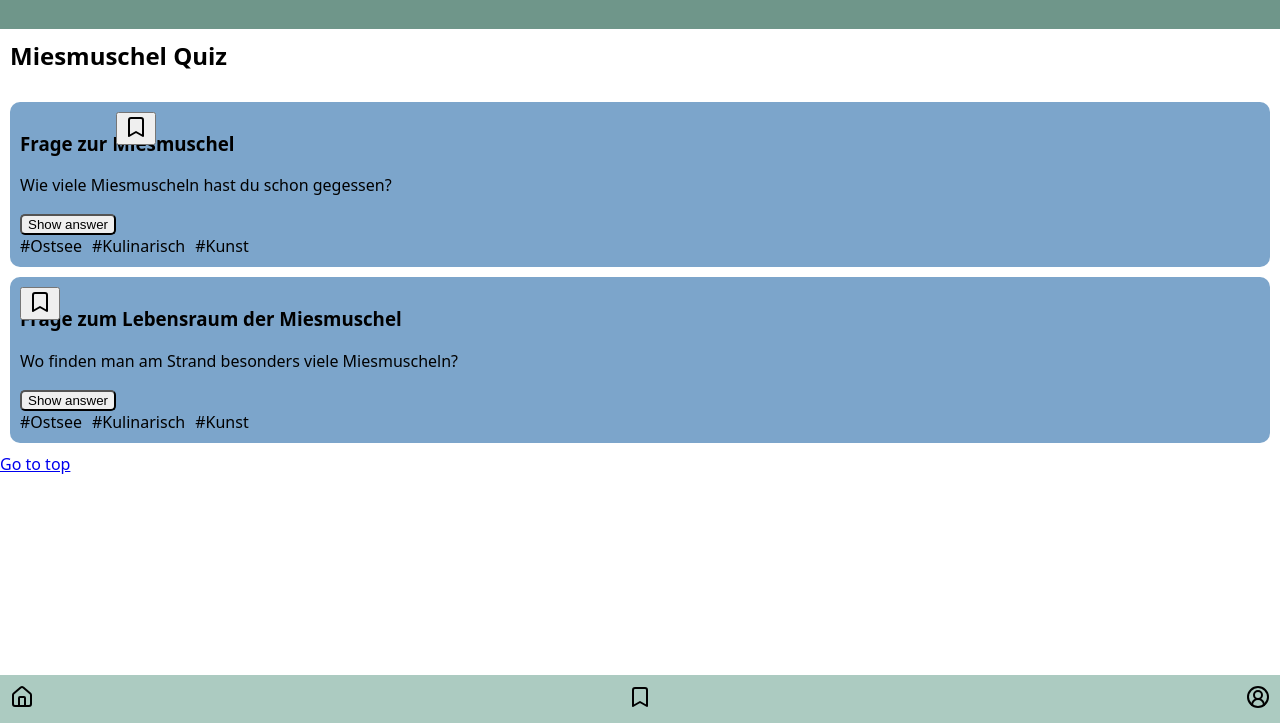
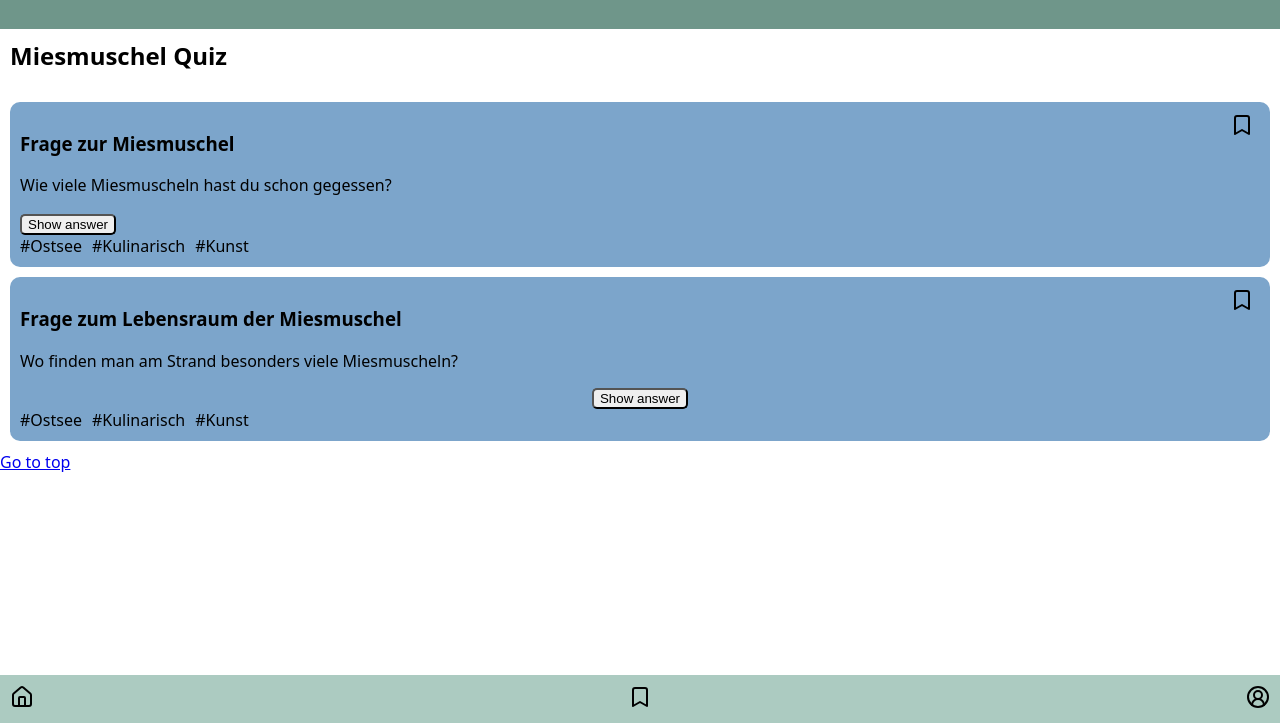
Before and after one commit to feminismuss/recap-project-1-quiz-app-layout, a plain HTML site: page index.html in a window 1280 px wide. Shown: the part 77-800 px from the top of the page. Drawn offline with Linux system fonts and the light colour scheme.

Commit message:
position Bookmark

```diff
--- a/index.html
+++ b/index.html
@@ -30,7 +30,7 @@
           Frage zum Lebensraum der Miesmuschel
         </h3>
         <p>Wo finden man am Strand besonders viele Miesmuscheln?</p>
-        <div>
+        <div class="button-container">
           <button class="question-card__answer-button">Show answer</button>
         </div>
         <button class="question-card__bookmark-button">
--- a/styles.css
+++ b/styles.css
@@ -44,6 +44,9 @@ body {
 .question-card__bookmark-button {
   position: absolute;
   top: 10px;
+  right: 10px;
+  background-color: transparent;
+  border: none;
 }
 
 .question-card__tags {
```
